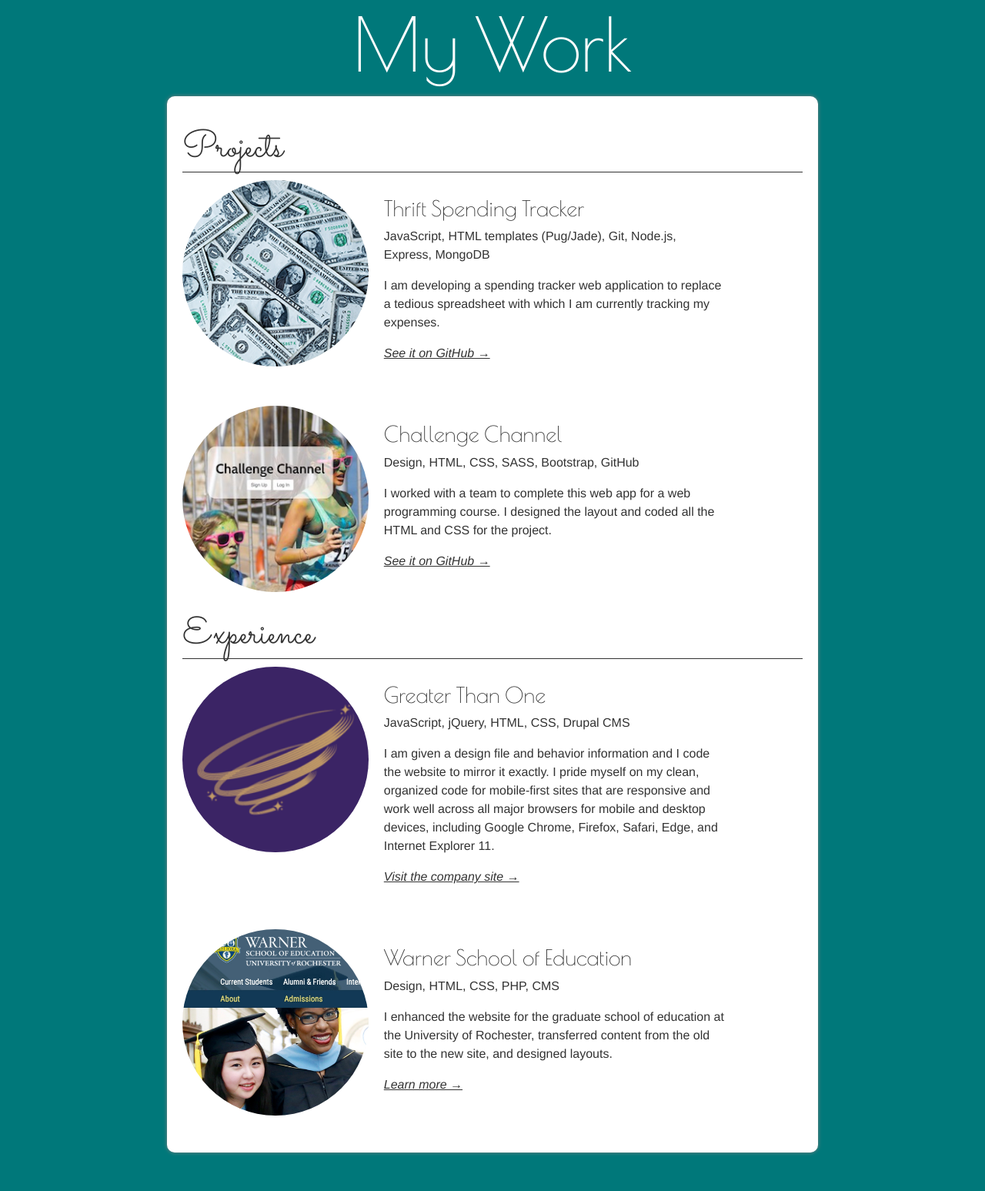
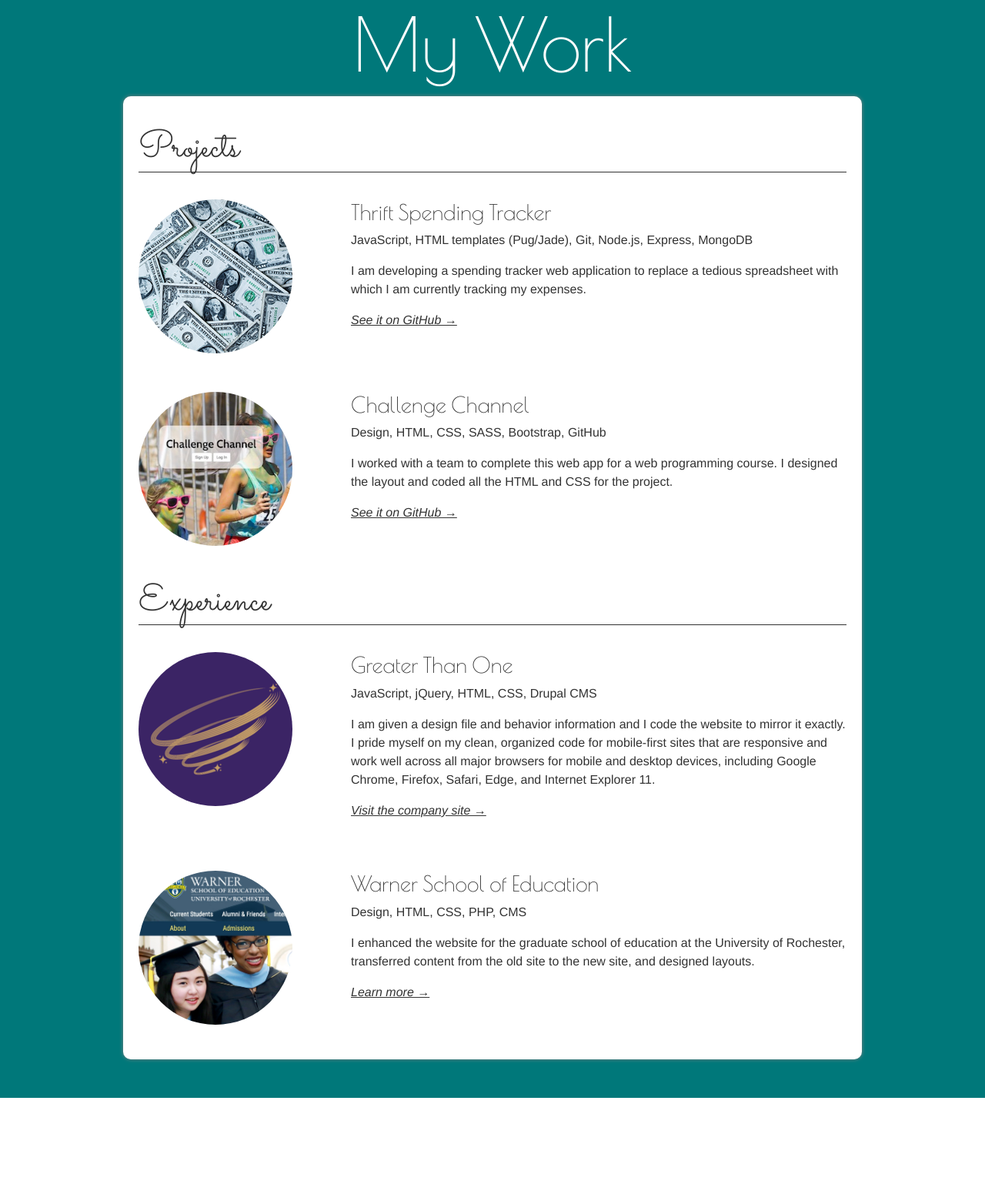
Before and after one commit to smwarsh/steph-warsh, a PHP site: page /portfolio.php in a window 1280 px wide. Shown: the part 56-1603 px from the top of the page at 77% size. After the commit the page ends 1482 px from the top, so only its background shows below. Run offline with PHP 8.4, Linux system fonts and the light colour scheme.

Commit message:
Some more global styles but mostly redoing the layout of the Portfolio page

```diff
--- a/css/styles.css
+++ b/css/styles.css
@@ -23,6 +23,8 @@ body {
 h1 {
   font-size: 64px;
   font-family: 'Poiret One', sans-serif;
+  color: #fff;
+  text-align: center;
 }
 
 h2 {
@@ -264,15 +266,19 @@ table {
  * PORTFOLIO PAGE
  *
  */
-
-
-
-.work-item {
-	margin-bottom: 20px;
+.subp.portfolio .work-item {
+	padding: 25px 0;
 }
 
-.graphic-thumbnail {
-	display: inline;
+.subp.portfolio .image {
+  text-align: center;
+  margin-bottom: 30px;
+}
+
+#portfolio img {
+  border-radius: 50%;
+  width: 75%;
+  max-width: 200px;
 }
 
 
@@ -325,28 +331,6 @@ table {
 	text-align: center;
 }
 
-#portfolio img {
-	border-radius: 50%;
-}
-
-#portfolio img, #portfolio .description {
-	display: inline-block;
-	vertical-align: top;
-}
-
-#portfolio img {
-	width: 30%;
-}
-
-/* #portfolio .graphic-thumbnail img {
-	width: 25%;
-	padding: 16px;
-} */
-
-#portfolio .description {
-	width: 60%;
-	padding: 20px;
-}
 
 @media only screen and (min-width: 768px) {
 
@@ -357,6 +341,25 @@ table {
 
   h1 {
     font-size: 72px;
+  }
+
+  /* PORTFOLIO PAGE */
+  .subp.portfolio .work-item {
+    display: flex;
+  }
+
+  .subp.portfolio .work-item .image {
+    width: 30%;
+    text-align: left;
+    margin: 0;
+  }
+
+  .subp.portfolio .work-item .image img {
+    width: 80%;
+  }
+
+  .subp.portfolio .work-item .description {
+    width: 70%;
   }
 
 	/* PORTFOLIO DETAILS PAGES */
--- a/portfolio.php
+++ b/portfolio.php
@@ -11,14 +11,15 @@
 
 	</head>
 
-	<body class="sub-page">
+	<body class="subp portfolio">
 
 		<?php
 			$page = 'portfolio';
 			include 'inc/nav.php';
 		?>
 
-		<div class="container" id="portfolio">
+		<div class="content">
+		  <div class="page" id="portfolio">
 
   			<h1>My Work</h1>
 
@@ -27,52 +28,75 @@
   				<h2>Projects</h2>
 
   				<div class="work-item">
-					<a href="https://github.com/smwarsh/thrift" target="_blank"><img src="img/dollars_sm.jpg" alt="Thrift Spending Tracker"></a><!--
-					--><div class="description">
+            <div class="image">
+              <a href="https://github.com/smwarsh/thrift" target="_blank">
+                <img src="img/dollars_sm.jpg" alt="Thrift Spending Tracker">
+              </a>
+            </div>
+            <div class="description">
               <h3>Thrift Spending Tracker</h3>
               <p>JavaScript, HTML templates (Pug/Jade), Git, Node.js, Express, MongoDB</p>
               <p>I am developing a spending tracker web application to replace a tedious spreadsheet with which I am currently tracking my expenses.</p>
-					<p class="click"><a href="https://github.com/smwarsh/thrift" target="_blank">See it on GitHub &#8594;</a></p>
+              <p class="click">
+                <a href="https://github.com/smwarsh/thrift" target="_blank">See it on GitHub &#8594;</a>
+              </p>
   					</div><!-- .description -->
   				</div><!-- .work-item -->
 
   				<div class="work-item">
-					<a href="https://github.com/smwarsh/challenge-channel" target="_blank"><img src="img/challengechannel_sm.jpg" alt="Challenge Channel"></a><!--
-					--><div class="description">
+            <div class="image">
+              <a href="https://github.com/smwarsh/challenge-channel" target="_blank">
+                <img src="img/challengechannel_sm.jpg" alt="Challenge Channel">
+              </a>
+            </div>
+            <div class="description">
               <h3>Challenge Channel</h3>
               <p>Design, HTML, CSS, SASS, Bootstrap, GitHub</p>
               <p>I worked with a team to complete this web app for a web programming course. I designed the layout and coded all the HTML and CSS for the project.</p>
-					<p class="click"><a href="https://github.com/smwarsh/challenge-channel" target="_blank">See it on GitHub &#8594;</a></p>
+              <p class="click">
+                <a href="https://github.com/smwarsh/challenge-channel" target="_blank">See it on GitHub &#8594;</a>
+              </p>
   					</div><!-- .description -->
   				</div><!-- .work-item -->
+
 
   				<h2>Experience</h2>
 
   				<div class="work-item">
-					<a href="https://greaterthanone.com/" target="_blank"><img src="img/gto-logo.png" alt="Web development at Greater Than One digital agency"></a><!--
-					--><div class="description">
+            <div class="image">
+              <a href="https://greaterthanone.com/" target="_blank">
+                <img src="img/gto-logo.png" alt="Web development at Greater Than One digital agency">
+              </a>
+            </div>
+            <div class="description">
               <h3>Greater Than One</h3>
               <p>JavaScript, jQuery, HTML, CSS, Drupal CMS</p>
               <p>I am given a design file and behavior information and I code the website to mirror it exactly. I pride myself on my clean, organized code for mobile-first sites that are responsive and work well across all major browsers for mobile and desktop devices, including Google Chrome, Firefox, Safari, Edge, and Internet Explorer 11.</p>
-					<p class="click"><a href="https://greaterthanone.com/" target="_blank">Visit the company site &#8594;</a></p>
+              <p class="click">
+                <a href="https://greaterthanone.com/" target="_blank">Visit the company site &#8594;</a>
+              </p>
   					</div><!-- .description -->
   				</div><!-- .work-item -->
 
   				<div class="work-item">
-					<a href="portfolio/warner.php"><img src="img/warner_sm.jpg" alt="Warner"></a><!--
-					--><div class="description">
+            <div class="image">
+              <a href="portfolio/warner.php">
+                <img src="img/warner_sm.jpg" alt="Warner">
+              </a>
+            </div>
+            <div class="description">
               <h3>Warner School of Education</h3>
               <p>Design, HTML, CSS, PHP, CMS</p>
               <p>I enhanced the website for the graduate school of education at the University of Rochester, transferred content from the old site to the new site, and designed layouts.</p>
-					<p class="click"><a href="portfolio/warner.php">Learn more &#8594;</a></p>
+              <p class="click">
+                <a href="portfolio/warner.php">Learn more &#8594;</a>
+              </p>
   					</div><!-- .description -->
   				</div><!-- .work-item -->
 
   			</div> <!-- .white-bg -->
-		<div id="about">
-
-		</div><!-- .about -->
-	</div><!-- .container -->
+  	  </div><!-- .page -->
+		</div><!-- .content -->
 	</body>
 
 </html>
```
Lines whose indentation alone changed are shown as unchanged.
